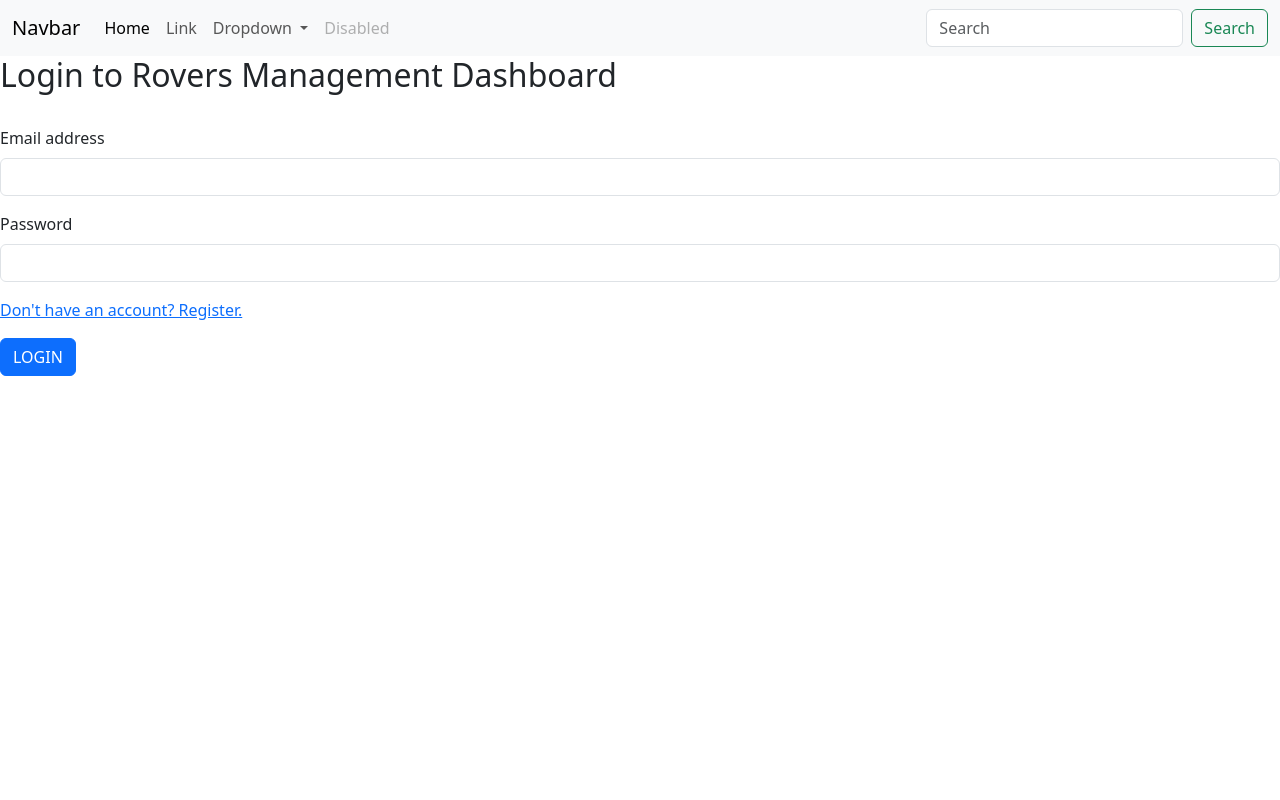
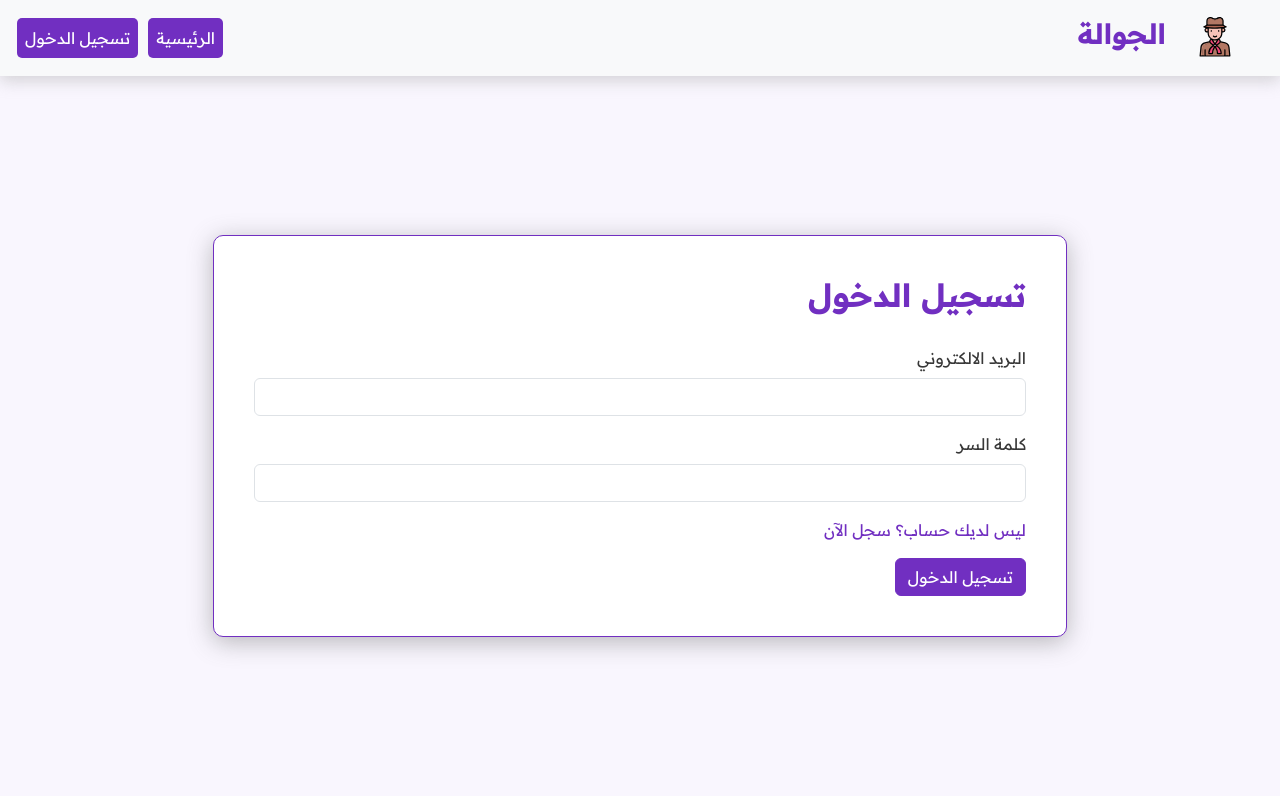
Before and after one commit to abdhmddev/Rovers-Management-System, a PHP site: page /php/login.html in a window 1280 px wide. Run offline with PHP 8.4, Linux system fonts and the light colour scheme.

Commit message:
updated login page

```diff
--- a/php/login.html
+++ b/php/login.html
@@ -1,81 +1,74 @@
 <!DOCTYPE html>
 <html lang="en">
+
 <head>
   <meta charset="UTF-8">
   <meta name="viewport" content="width=device-width, initial-scale=1.0">
-  <title>Rovers Management System</title>
-  <link rel="stylesheet" href="../styles/loginsignup.css">
-  <link href="https://cdn.jsdelivr.net/npm/bootstrap@5.3.2/dist/css/bootstrap.min.css" rel="stylesheet" integrity="sha384-T3c6CoIi6uLrA9TneNEoa7RxnatzjcDSCmG1MXxSR1GAsXEV/Dwwykc2MPK8M2HN" crossorigin="anonymous">
+  <link rel="shortcut icon" href="../images/logo.svg" type="image/x-icon">
+  <title>الجوالة</title>
+  <link rel="stylesheet" href="../styles/main.css">
+  <link rel="stylesheet" href="../styles/components.css">
+  <link rel="stylesheet" href="../styles/login.css">
+  <link href="https://cdn.jsdelivr.net/npm/bootstrap@5.3.2/dist/css/bootstrap.min.css" rel="stylesheet"
+    integrity="sha384-T3c6CoIi6uLrA9TneNEoa7RxnatzjcDSCmG1MXxSR1GAsXEV/Dwwykc2MPK8M2HN" crossorigin="anonymous">
 </head>
+
 <body>
-  <div>
+
   <nav class="navbar navbar-expand-lg bg-body-tertiary">
     <div class="container-fluid">
-      <a class="navbar-brand" href="#">Navbar</a>
-      <button class="navbar-toggler" type="button" data-bs-toggle="collapse" data-bs-target="#navbarSupportedContent" aria-controls="navbarSupportedContent" aria-expanded="false" aria-label="Toggle navigation">
+      <a class="navbar-brand row flex-nowrap align-items-center" href="#">
+        <div class="logo">
+          <img src="../images/logo.svg" alt="logo" class="logo">
+        </div>
+        <h3 class="main-color">الجوالة</h3>
+      </a>
+      <button class="navbar-toggler" type="button" data-bs-toggle="collapse" data-bs-target="#navbarSupportedContent"
+        aria-controls="navbarSupportedContent" aria-expanded="false" aria-label="Toggle navigation">
         <span class="navbar-toggler-icon"></span>
       </button>
-      <div class="collapse navbar-collapse" id="navbarSupportedContent">
+      <div class="collapse navbar-collapse flex-row justify-content-center" id="navbarSupportedContent">
         <ul class="navbar-nav me-auto mb-2 mb-lg-0">
           <li class="nav-item">
-            <a class="nav-link active" aria-current="page" href="#">Home</a>
+            <a class="nav-link active" aria-current="page" href="#">الرئيسية</a>
           </li>
           <li class="nav-item">
-            <a class="nav-link" href="#">Link</a>
-          </li>
-          <li class="nav-item dropdown">
-            <a class="nav-link dropdown-toggle" href="#" role="button" data-bs-toggle="dropdown" aria-expanded="false">
-              Dropdown
-            </a>
-            <ul class="dropdown-menu">
-              <li><a class="dropdown-item" href="#">Action</a></li>
-              <li><a class="dropdown-item" href="#">Another action</a></li>
-              <li><hr class="dropdown-divider"></li>
-              <li><a class="dropdown-item" href="#">Something else here</a></li>
-            </ul>
-          </li>
-          <li class="nav-item">
-            <a class="nav-link disabled" aria-disabled="true">Disabled</a>
+            <a class="nav-link active" aria-current="page" href="login.html">تسجيل الدخول</a>
           </li>
         </ul>
-        <form class="d-flex" role="search">
-          <input class="form-control me-2" type="search" placeholder="Search" aria-label="Search">
-          <button class="btn btn-outline-success" type="submit">Search</button>
-        </form>
       </div>
     </div>
   </nav>
-</div>
+
   <div class="outerbox">
     <div class="innerbox">
-  <form>
+      <form action="" method="post">
         <div>
-      <h2>Login to Rovers Management Dashboard</h3>
+          <h2>تسجيل الدخول</h3>
             <br>
         </div>
         <div class="mb-3">
-      <label for="exampleInputEmail1" class="form-label">Email address</label>
-      <input type="email" class="form-control" id="exampleInputEmail1" aria-describedby="emailHelp" >
+          <label for="exampleInputEmail1" class="form-label">البريد الالكتروني</label>
+          <input type="email" class="form-control" id="exampleInputEmail1" aria-describedby="emailHelp">
         </div>
         <div class="mb-3">
-      <label for="exampleInputPassword1" class="form-label">Password</label>
-      <input type="password" class="form-control" id="exampleInputPassword1" >
+          <label for="exampleInputPassword1" class="form-label">كلمة السر</label>
+          <input type="password" class="form-control" id="exampleInputPassword1">
         </div>
         <div class="mb-3 ">
-      <div ><a href="">Don't have an account? Register.</a></div>
+          <div><a href="">ليس لديك حساب؟ سجل الآن</a></div>
         </div>
-    <button type="submit" class="btn btn-primary" >LOGIN</button>
+        <button type="submit" class="btn btn-primary">تسجيل الدخول</button>
       </form>
     </div>
   </div>
 
-<div>
-</div>
 
 
+  <script src="https://cdn.jsdelivr.net/npm/bootstrap@5.3.2/dist/js/bootstrap.bundle.min.js"
+    integrity="sha384-C6RzsynM9kWDrMNeT87bh95OGNyZPhcTNXj1NW7RuBCsyN/o0jlpcV8Qyq46cDfL"
+    crossorigin="anonymous"></script>
+  <script src="../scripts/login.js"></script>
+</body>
 
-
-  <script src="https://cdn.jsdelivr.net/npm/bootstrap@5.3.2/dist/js/bootstrap.bundle.min.js" integrity="sha384-C6RzsynM9kWDrMNeT87bh95OGNyZPhcTNXj1NW7RuBCsyN/o0jlpcV8Qyq46cDfL" crossorigin="anonymous"></script>
-<script src="../scripts/loginsignup.js"></script>
-</body>
 </html>
--- a/styles/login.css
+++ b/styles/login.css
@@ -1,66 +1,35 @@
-.outerbox{
-    font-family: "Source Sans Pro", sans-serif;
-    font-size: 16px;
-    letter-spacing: -0.2px;
-    line-height: 26px;
-    text-decoration: none solid rgb(106,134,149);
-    text-align: left;
-    word-spacing: 0px;
-    background-color: #ffffff;
-    background-position: 0% 0%;
-    color: #6A8695;
-    height: 100%;
-    width: 100%;
-    margin: 0 -15px 0 -15px;
+
+body {
+    background-color: var(--main-color);
+}
+
+.outerbox {
     display: flex;
     justify-content: center;
-    transform: none;
-    transition: all 0s ease 0s;
-    box-sizing: border-box;
-    margin-top: 50px;
-    padding: 10px;
+    align-items: center;
+    background-color: var(--main-color-light);
+    height: calc(100vh - 80px);
+    width: 100%;
+    padding: 30px;
 }
-.innerbox{
-    font-family: "Source Sans Pro", sans-serif;
-    font-size: 16px;
-    letter-spacing: -0.2px;
-    line-height: 26px;
-    text-decoration: none solid rgb(106,134,149);
-    text-align: left;
-    word-spacing: 0px;
+
+.innerbox {
     background-color: #ffffff;
-    background-position: 0% 0%;
     color: #6A8695;
-    height: 406px;
-    width: 690px;
-    padding: 40px 40px 40px 40px;
-    display: block;
-    transform: none;
-    transition: all 0s ease 0s;
-    box-sizing: border-box;
-    box-shadow: rgba(64, 1, 4, 0.1)0px 50px 100px 0px,rgba(248, 99, 107, 0.004)0px -6px 0px 0px;
-    border-top-left-radius: 5px ;
-    border-top-right-radius: 5px ;
-    border-bottom-left-radius:5px ;
-    border-bottom-right-radius: 5px ;
+    height: fit-content;
+    width: 70%;
+    padding: 40px;
+    border: 1px solid var(--main-color);
+    border-radius: 10px;
+    box-shadow: 0px 5px 25px #6e6e6e77 !important;
 }
-h2{
-    font-family: Poppins, sans-serif;
-    font-size: 24px;
-    font-weight: 600;
-    letter-spacing: -1px;
-    line-height: 36px;
-    text-decoration: none solid rgb(38,59,94);
-    text-align: left;
-    word-spacing: 0px;
-    background-color: #ffffff;
-    background-position: 0% 0%;
-    color: #263B5E;
-    height: 36px;
-    width: 610px;
-    margin: 0 0  10px 0;
-    display: block;
-    transform: none;
-    transition: all 0s ease 0s;
-    box-sizing: border-box;
+
+.logo {
+    height: 50px;
+    width: fit-content !important;
 }
+
+.circle-icon {
+    border: 2px solid var(--main-color);
+    border-radius: 100%;
+}
```
Also changed, not shown: images/logo.svg (added). Lines whose indentation alone changed are shown as unchanged.
